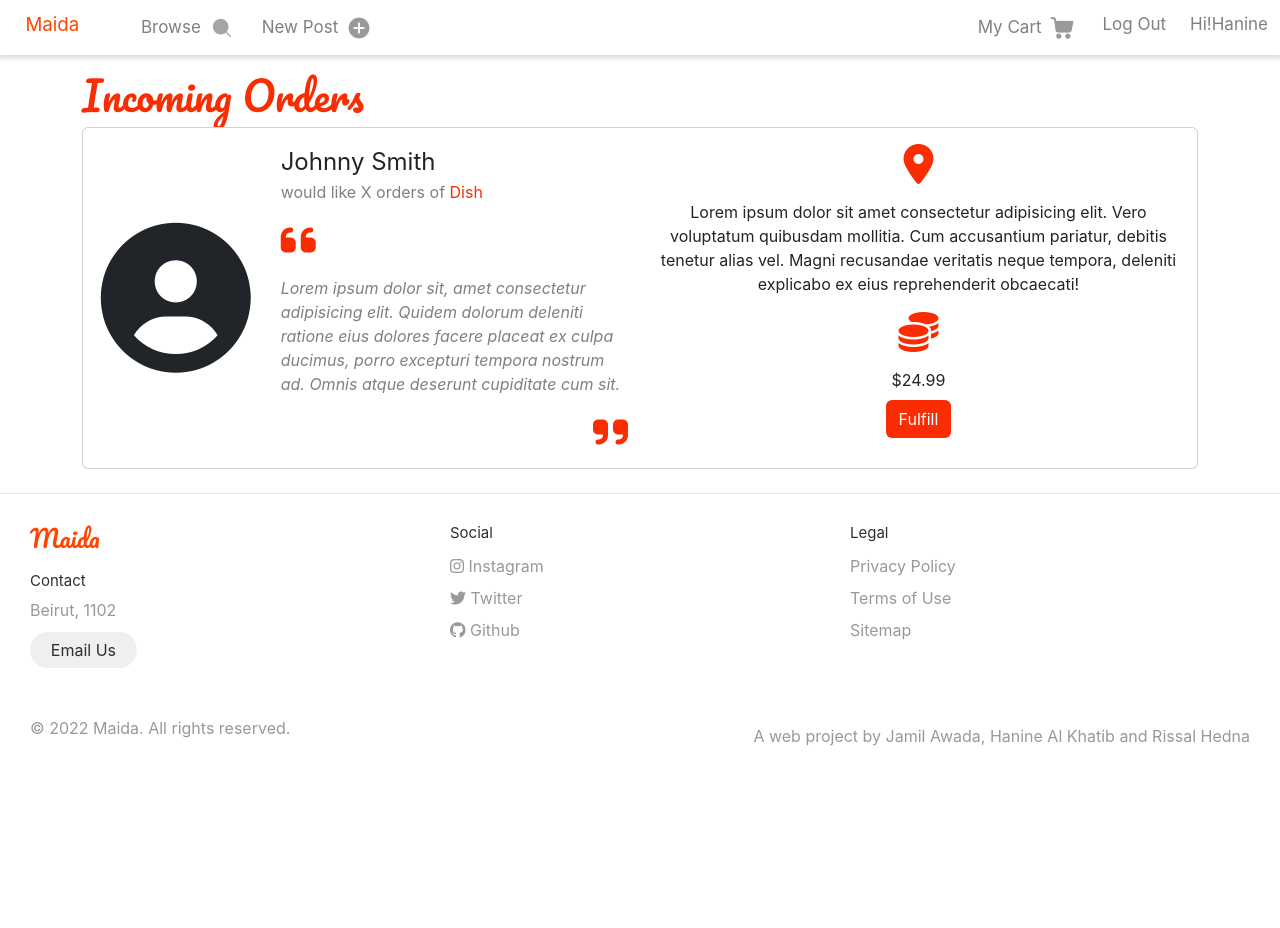
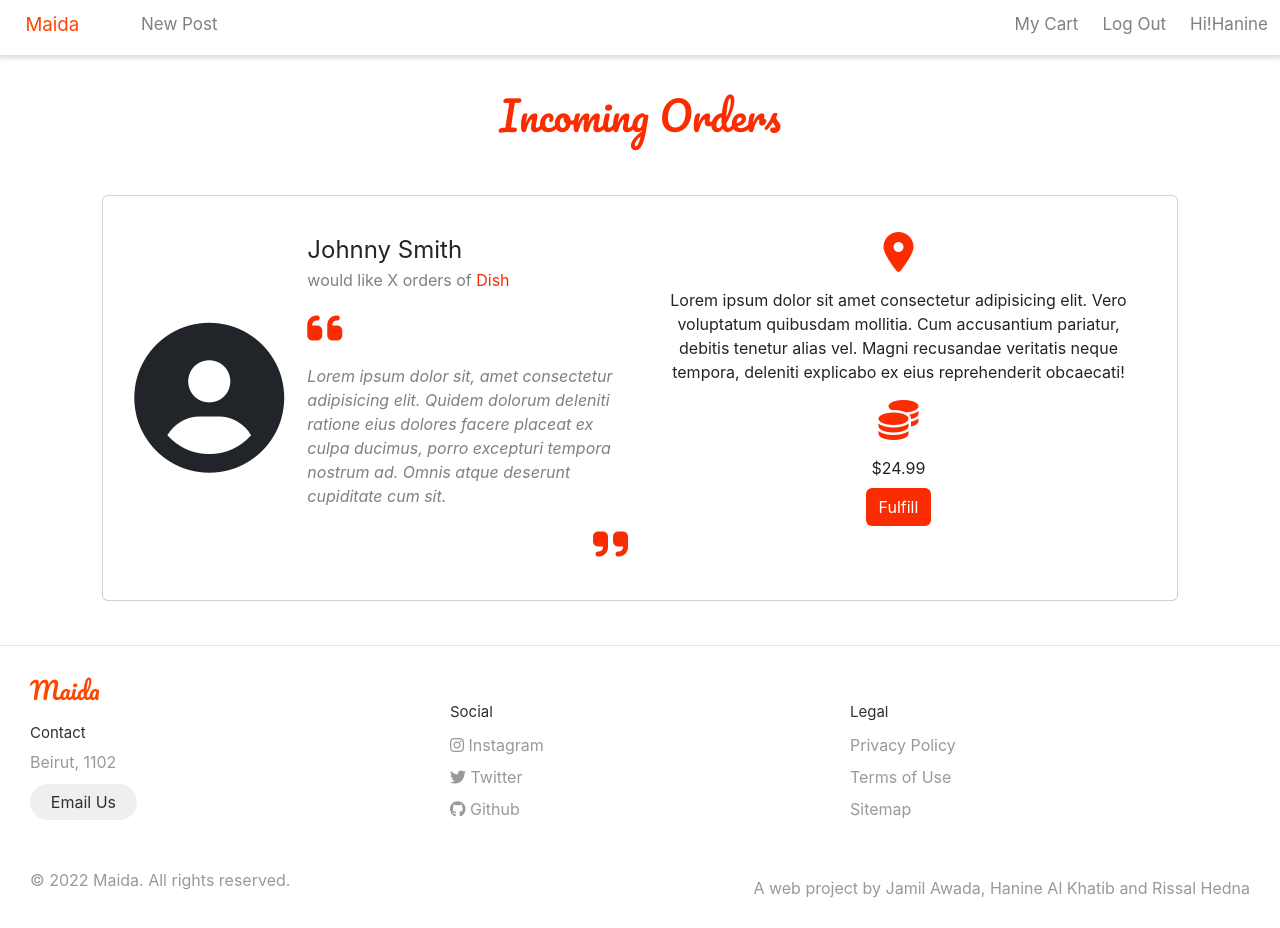
Before and after one commit to JamilAwada/Maida, a PHP site: page /incoming.html in a window 1280 px wide. Before the commit the page ends 746 px from the top, so only its background shows below. Run offline with PHP 8.4, Linux system fonts and the light colour scheme; some web fonts are replaced.

Commit message:
fixed incoming spacing and footer

```diff
--- a/footer.css
+++ b/footer.css
@@ -10,6 +10,8 @@
     color: #2f2f2f;
     background-color: #fff;
     border-top: 1px solid #e5e5e5;
+    justify-content: center;
+    align-items: center;
   }
 
   .footer > * {
--- a/incoming.html
+++ b/incoming.html
@@ -16,19 +16,14 @@
 <body>
 
     <!--NavBar-->
- <div class="topnav" id="myTopnav" style="z-index: 999; margin-bottom: 1em;">
+    <div class="topnav" id="myTopnav" style="z-index: 999;">
       <a href="main.html" class="home">Maida</a>
       <a href="myprofile.html">Hi!Hanine</a>
       <a href="#">Log Out</a>
 
       <a href="#cart">My Cart
-        <img src="images/shopping-cart.png" class="">
-    </a>
-    <a href="#browse">Browse
-        <img src="images/loupe.png" class="">
       </a>
       <a href="#posting">New Post
-        <img src="images/add.png" class="">
       </a>
       <a href="javascript:void(0);" class="icon" onclick="myFunction()">
         <i class="fa fa-bars"></i>
@@ -38,10 +33,10 @@
   <div class="container">
     <div class="row">
         <div class="col">
-            <h1>Incoming Orders</h1>
-            <div class="card">
+            <h1 style="line-height: 120px; display:flex;justify-content:center; align-items:center;">Incoming Orders</h1>
+            <div class="card" style="margin: 20px;">
                 <div class="container">
-                    <div class="row">
+                    <div class="row" style="padding: 20px;">
                         <div class="col-2">
                             <div class="h-100 d-flex align-items-center justify-content-center">
                                 <i class="fa-solid fa-circle-user my-3" style="font-size: 150px;"></i>
--- a/main.css
+++ b/main.css
@@ -4,6 +4,7 @@
 }
 #carouselExampleCaptions{
     width:40%;
+    height: 30%;
     position: absolute;
     margin-top: 10px;
     margin-bottom: 20px;
```
Also changed, not shown: home.css (+5 -6 lines), home.html (+4 -6 lines), 1 other file. Lines whose indentation alone changed are shown as unchanged.
